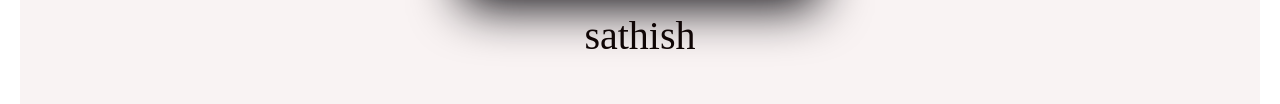
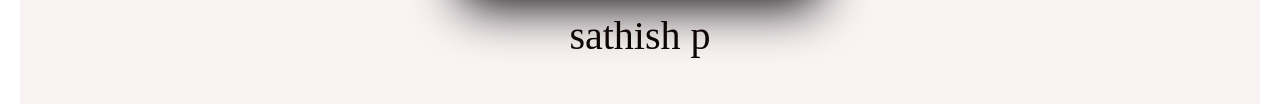
Before and after one commit to fullstack2gather/porfolio, a plain HTML site: page index.html in a window 1280 px wide. Shown: the part 647-751 px from the top of the page. Drawn offline with Linux system fonts and the light colour scheme; a script that the page names is missing.

Commit message:
Update index.html

```diff
--- a/index.html
+++ b/index.html
@@ -39,7 +39,7 @@
 <h1> Welcome to my Profile</h1>
 
         <img src="two.jpg"  alt="Person" class="card__image">
-        <p class="card__name" >sathish</p>
+        <p class="card__name" >sathish p</p>
         <div class="grid-container">
 
           <div class="grid-child-posts">
```
